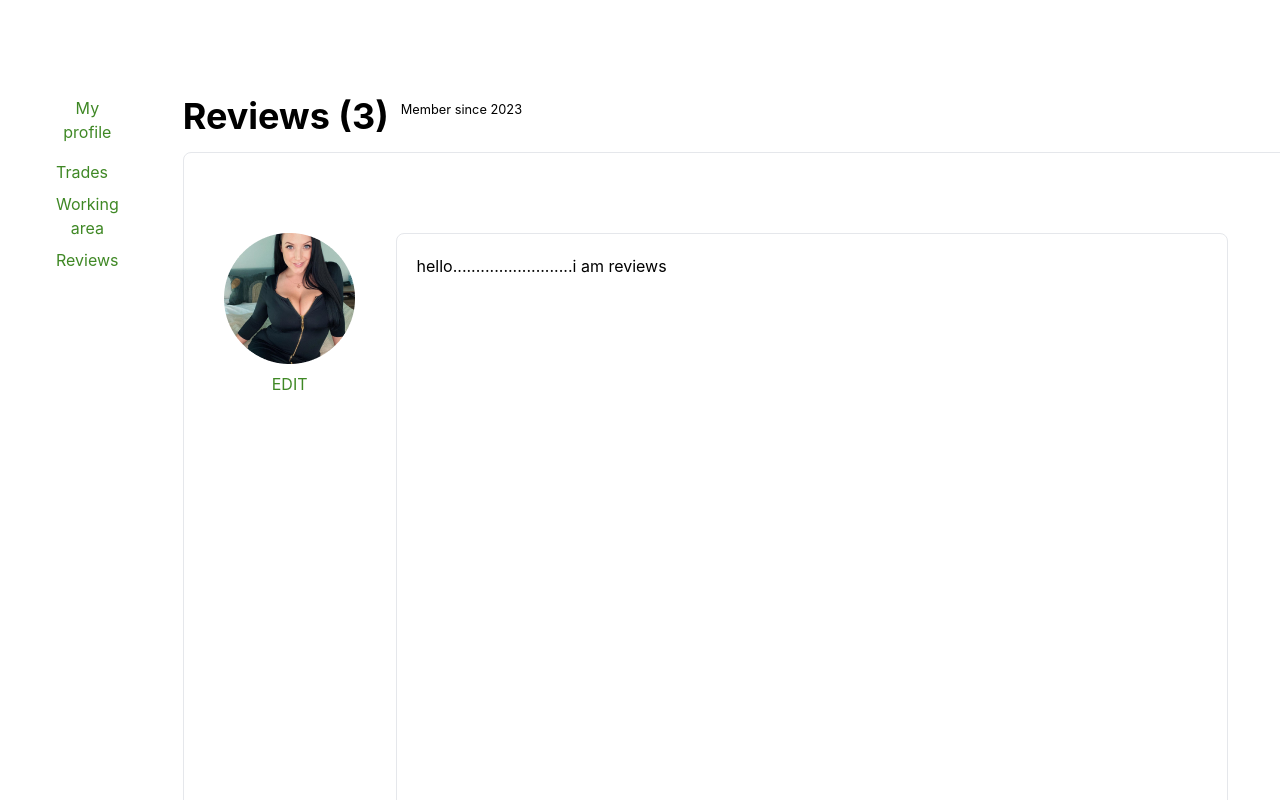
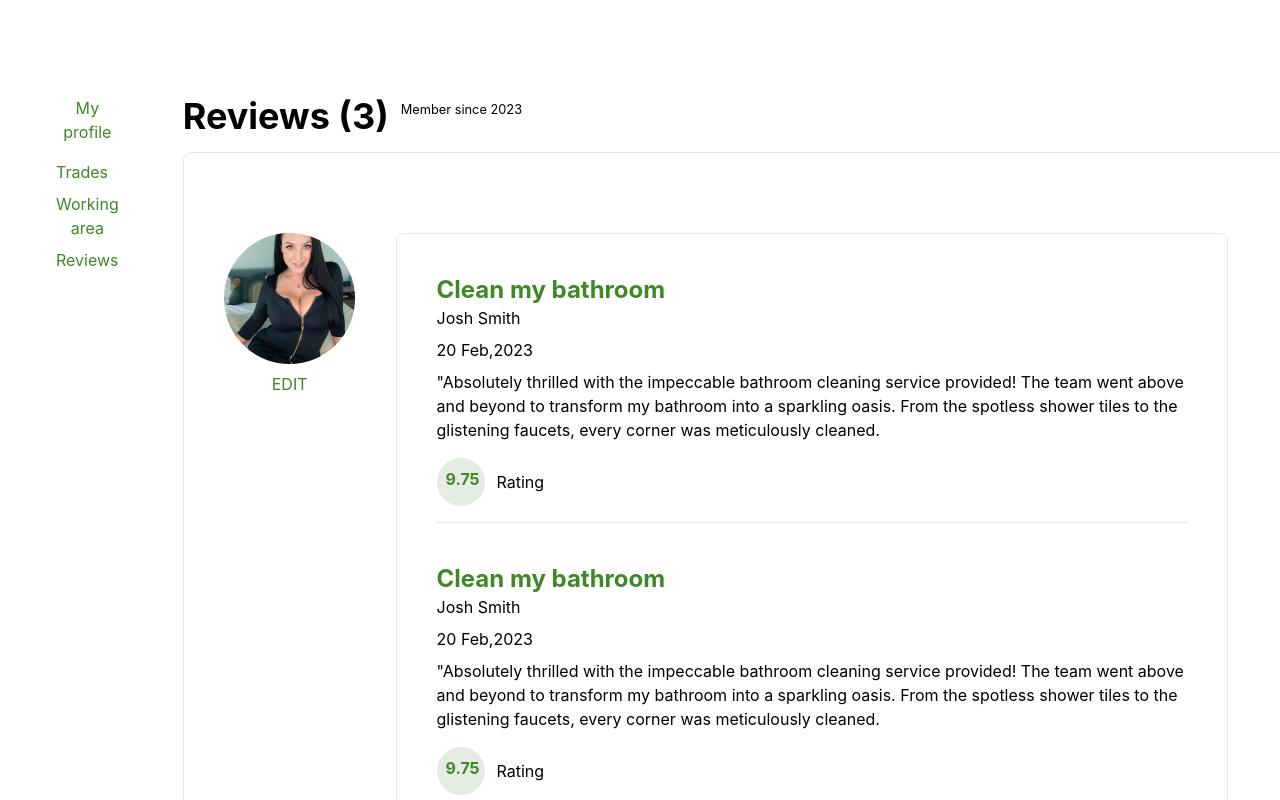
Before and after one commit to arjun1571/Dashbord-MyProfile, a React (Create React App) app: page /Reviews in a window 1280 px wide. Shown: the top 800 px of the page. Built offline with nearby package versions, Linux system fonts and the light colour scheme.

Commit message:
reviews page dynamic data added and data pass design don

```diff
--- a/src/Page/Reviews/Reviews.js
+++ b/src/Page/Reviews/Reviews.js
@@ -1,10 +1,37 @@
 import React from 'react';
 import profile from "../../asset/image/Ellipse 640.png"
+import ReviewsDetails from './ReviewsDetails';
 const Reviews = () => {
+    const datas = [
+        {
+            id:"1",
+            service:"Clean my bathroom ",
+            name:"Josh Smith",
+            date:"20 Feb,2023",
+            des:"Absolutely thrilled with the impeccable bathroom cleaning service provided! The team went above and beyond to transform my bathroom into a sparkling oasis. From the spotless shower tiles to the glistening faucets, every corner was meticulously cleaned.",
+            rating:"9.75"
+        },
+        {
+            id:"2",
+            service:"Clean my bathroom ",
+            name:"Josh Smith",
+            date:"20 Feb,2023",
+            des:"Absolutely thrilled with the impeccable bathroom cleaning service provided! The team went above and beyond to transform my bathroom into a sparkling oasis. From the spotless shower tiles to the glistening faucets, every corner was meticulously cleaned.",
+            rating:"9.75"
+        },
+        {
+            id:"3",
+            service:"Clean my bathroom ",
+            name:"Josh Smith",
+            date:"20 Feb,2023",
+            des:"Absolutely thrilled with the impeccable bathroom cleaning service provided! The team went above and beyond to transform my bathroom into a sparkling oasis. From the spotless shower tiles to the glistening faucets, every corner was meticulously cleaned.",
+            rating:"9.75"
+        }
+    ]
     return (
         <div className='' style={{height:"1780px"}}>
             <div className='flex mb-4'>
-                <h1 className='lg:text-4xl text-2xl font-bold'>Reviews (3)</h1>
+                <h1 className='lg:text-4xl text-2xl font-bold'>Reviews ({datas.length}) </h1>
                 <p className='mx-3'><small>Member since 2023</small></p>
             </div>
             <div className='border rounded-lg p-5 lg:p-10 w-full h-full flex '>
@@ -12,9 +39,10 @@ const Reviews = () => {
                     <img src={profile} alt=""  className=''/>
                     <p className='lg:mx-12 mx-3 mt-2' style={{color:"#3F8825"}}>EDIT</p>
                 </div>
-                <div className='lg:mx-10 mx-3 border rounded-lg p-2 lg:p-5 flex mt-10 lg:w-[832px]'>
-
-                    <h1>hello..........................i am reviews</h1>
+                <div className='lg:mx-10 mx-3 border rounded-lg p-2 lg:p-5 mt-10 lg:w-[832px]'>
+                    {
+                        datas?.map((data)=> <ReviewsDetails key={data.id} data={data}></ReviewsDetails>)
+                    }
                 </div>
             </div>
         </div>
--- /dev/null
+++ b/src/Page/Reviews/ReviewsDetails.js
@@ -0,0 +1,20 @@
+import React from 'react';
+
+const ReviewsDetails = ({data}) => {
+    const {name,service,date,rating,des}=data
+    return (
+        <div className='p-5'>
+            <h1 className='text-2xl font-bold' style={{color:"#3F8825"}}>{service}</h1>
+            <h3>{name}</h3>
+            <h3 className='mt-2'>{date}</h3>
+            <p className='mt-2'>"{des}</p>
+            <div className='mb-4 flex items-center mt-4'>
+                <h1 className='font-bold rounded-full border bg-indigo-600 w-12 h-12 p-2' style={{color:"#3F8825",backgroundColor:"#E6EBE3"}}>{rating}</h1>
+                <p className='mx-3 '>Rating</p>
+            </div>
+            <hr />
+        </div>
+    );
+};
+
+export default ReviewsDetails;
```
